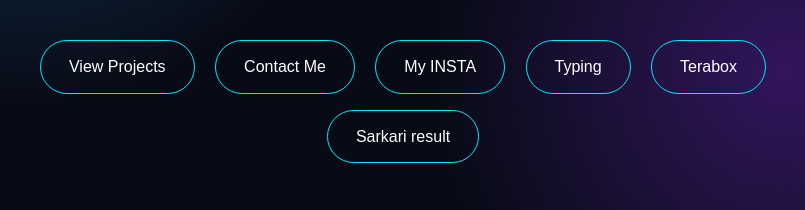
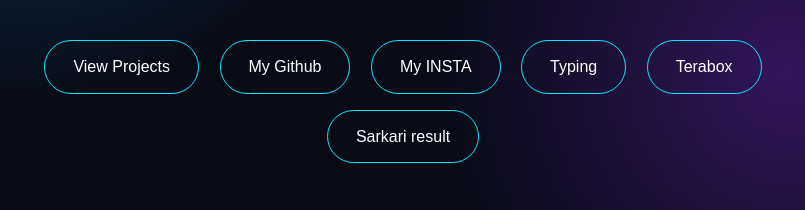
Before and after one commit to aryapratapupx61/aryapratapupx61.github.io, a plain HTML site: page index.html in a window 1280 px wide. Shown: the part 487-697 px from the top of the page, 237-1042 px from the left. Drawn offline with Linux system fonts and the light colour scheme.

Commit message:
Update index.html

```diff
--- a/index.html
+++ b/index.html
@@ -286,7 +286,7 @@
 
             <div class="buttons">
                 <a href="#projects" class="btn">View Projects</a>
-                <a href="#contact" class="btn">Contact Me</a>
+                <a href="https://github.com/aryapratapupx61/" class="btn">My Github</a>
                 <a href="https://instagram.com/aman5359900" class="btn">My INSTA</a>
                 <a href="https://aryapratapupx61.github.io/Typing/" class="btn">Typing</a>
                 <a href="https://terabox-down.onrender.com/" class="btn">Terabox</a>
```
